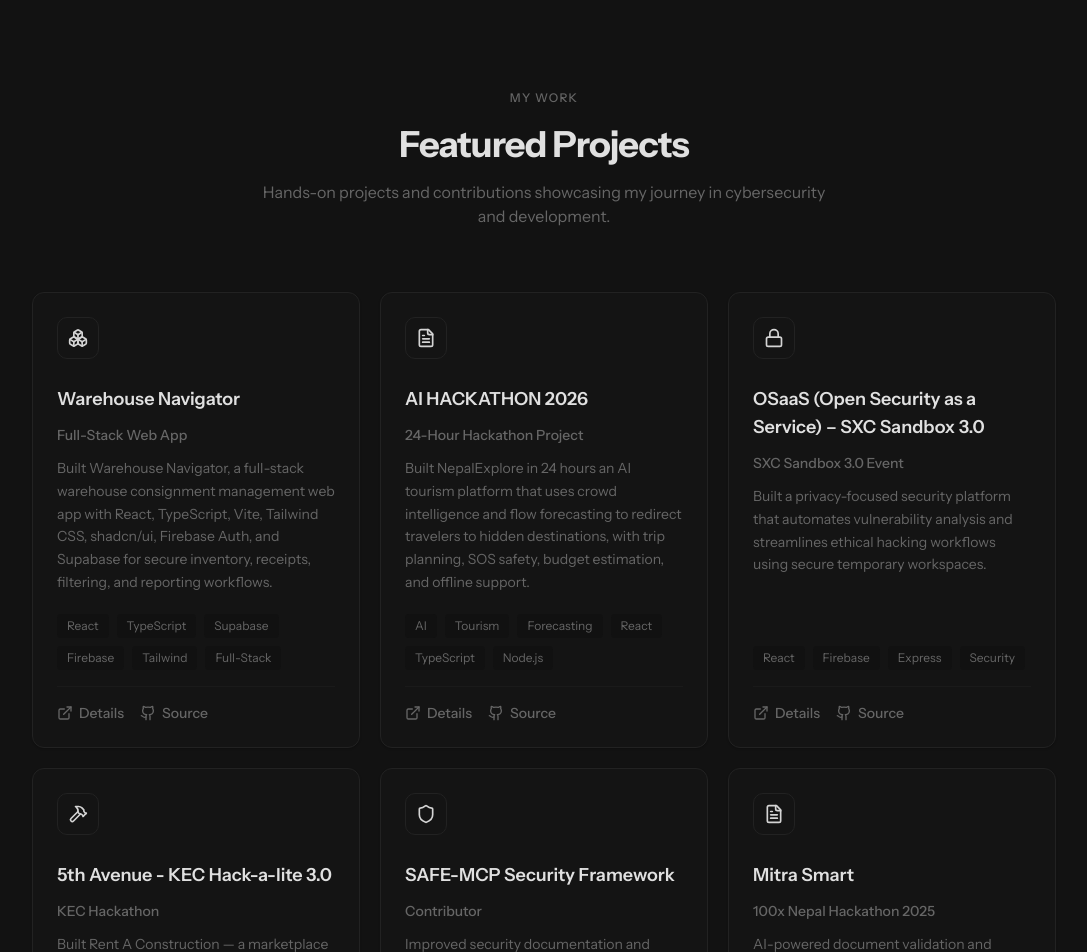
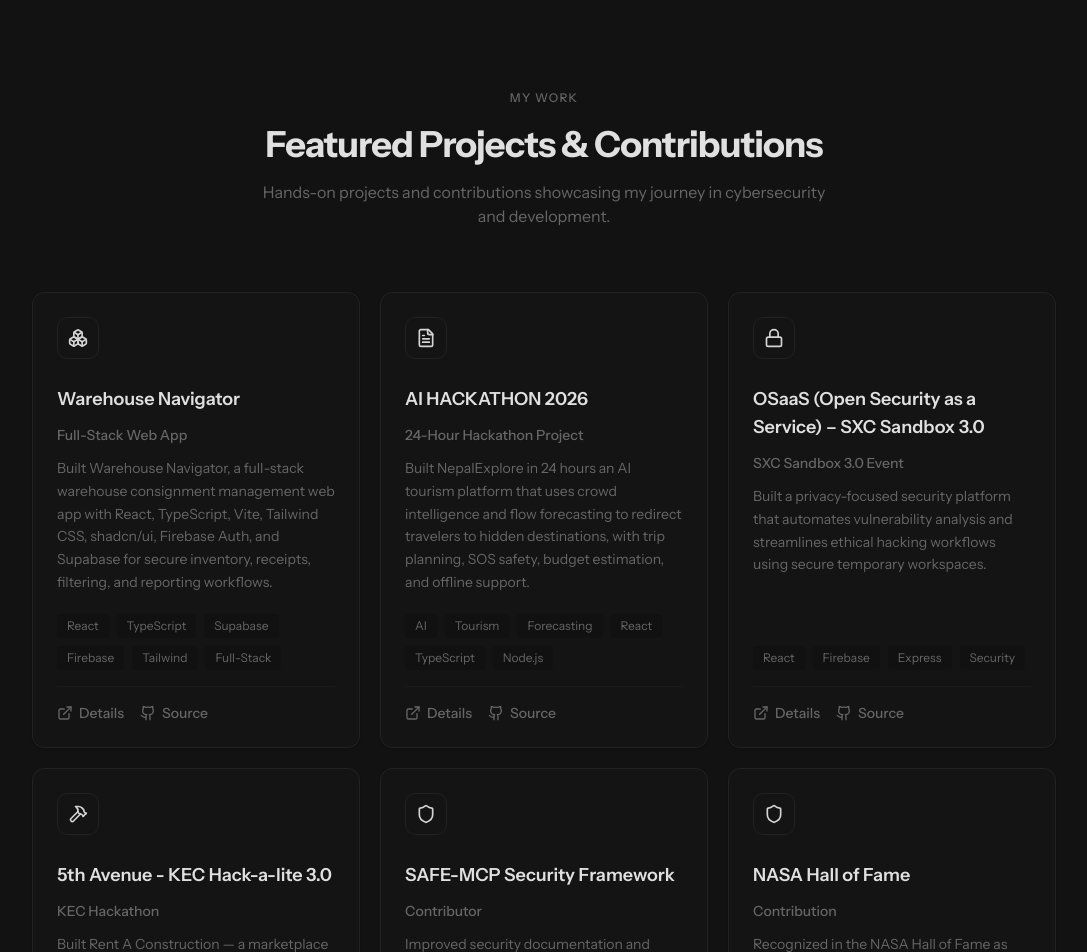
Before and after one commit to rajivsthh/portfolio-main, a React (Vite) app: page / in a window 1280 px wide. Shown: the part 2340-3292 px from the top of the page, without its empty margins (96-1183 px from the left). Built offline with nearby package versions, Linux system fonts and the light colour scheme; no server answers; the HTML template or start-up script is replaced by a standard one.

Commit message:
Add "NASA Hall of Fame" project to ProjectsSection and update section title to include contributions

```diff
--- a/src/components/ProjectsSection.tsx
+++ b/src/components/ProjectsSection.tsx
@@ -57,6 +57,17 @@
     },
   },
   {
+    title: "NASA Hall of Fame",
+    role: "Contribution",
+    description: "Recognized in the NASA Hall of Fame as part of my contributions, highlighting work that reflects technical impact and commitment.",
+    tags: ["NASA", "Recognition", "Contribution"],
+    icon: Shield,
+    links: {
+      demo: "#",
+      github: "#",
+    },
+  },
+  {
     title: "Mitra Smart",
     role: "100x Nepal Hackathon 2025",
     description: "AI-powered document validation and smart form-filling solution designed to streamline document processing with intelligent automation.",
@@ -89,7 +100,7 @@
           <div className="text-center mb-16 space-y-4">
             <span className="section-label">My Work</span>
             <h2 className="text-3xl md:text-4xl font-bold text-heading tracking-tight">
-              Featured Projects
+              Featured Projects & Contributions
             </h2>
             <p className="text-muted-foreground max-w-xl mx-auto">
               Hands-on projects and contributions showcasing my journey in cybersecurity and development.
```
